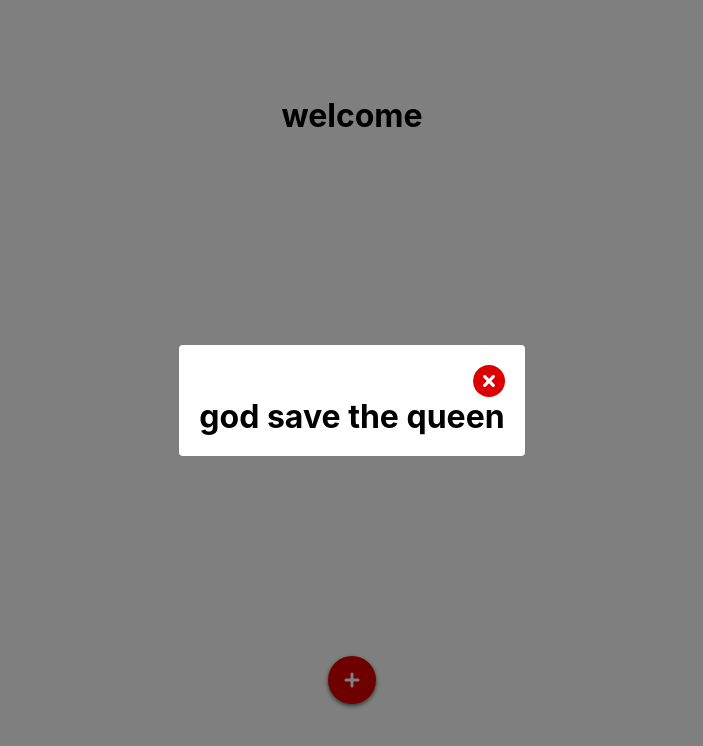
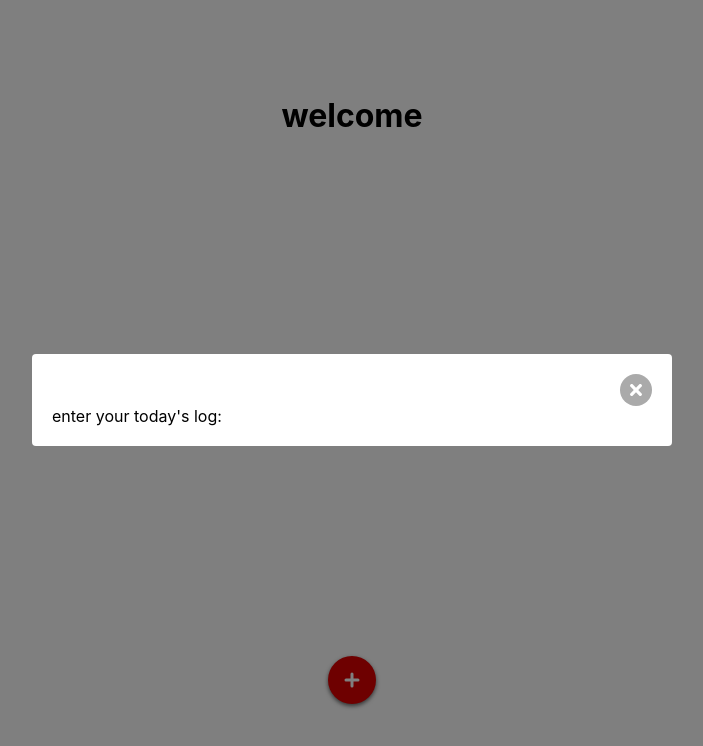
Before and after one commit to lousousa/weight-log, a Next.js app: page / in a window 1280 px wide. Both pictures are taken after a click on the button 640 px from the left and 680 px from the top of the page. Shown: the top 746 px of the page, without its empty margins (288-991 px from the left). Built offline with nearby package versions, Linux system fonts and the light colour scheme.

Commit message:
update modal styles

```diff
--- a/src/components/modal.tsx
+++ b/src/components/modal.tsx
@@ -51,11 +51,13 @@ const ModalWrapper = styled.main`
   display: flex;
   justify-content: center;
   align-items: center;
+  padding: 20px;
 `
 
 const InnerWrapper = styled.div`
   background-color: #fff;
-  max-width: 1100px;
+  width: 100%;
+  max-width: 640px;
   border-radius: 4px;
   padding: 20px;
 `
@@ -69,7 +71,7 @@ const CloseButton = styled.button`
   font-size: 0;
   padding: 10px;
   border: none;
-  background-color: #d00;
+  background-color: #aaa;
   color: #fff;
   border-radius: 50%;
   cursor: pointer;
--- a/src/pages/index.tsx
+++ b/src/pages/index.tsx
@@ -35,7 +35,7 @@ export default function Home() {
         </ActionButton>
 
         <Modal ref={modalRef}>
-          <h1>god save the queen</h1>
+          <p>enter your today's log:</p>
         </Modal>
       </Main>
     </>
```
